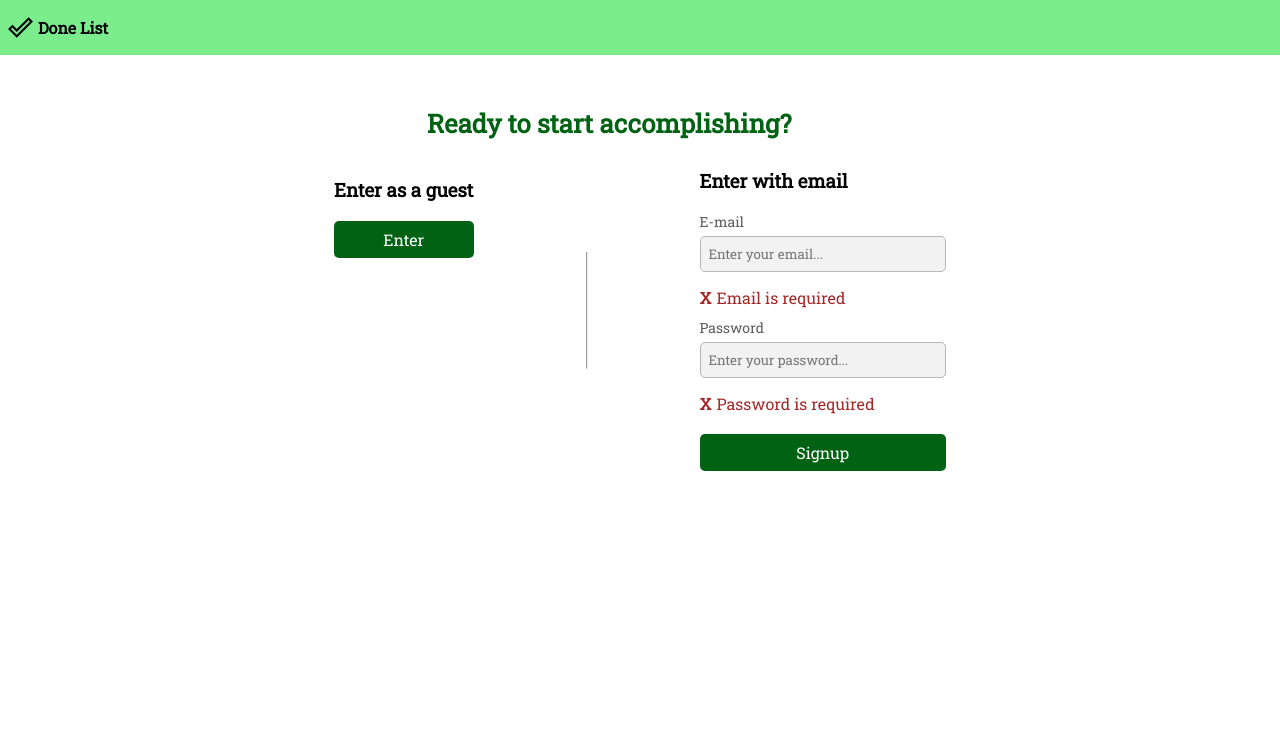
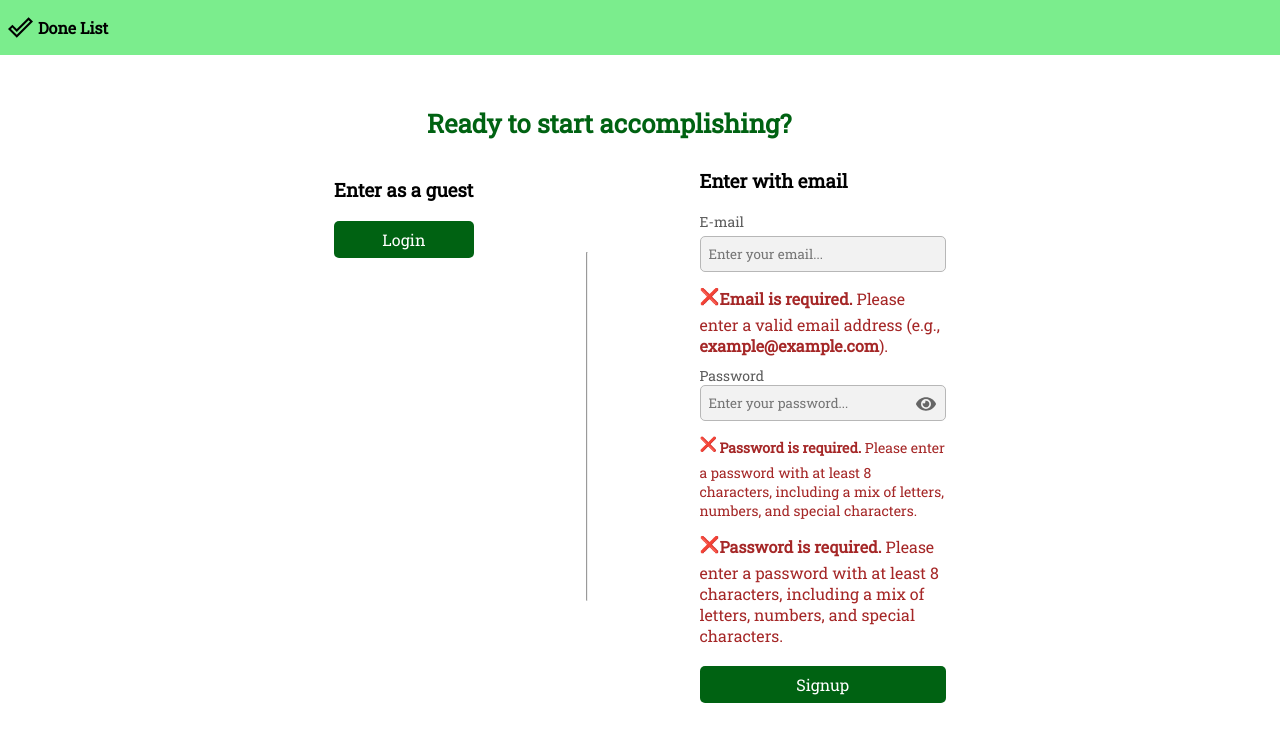
Before and after one commit to saraiovieira/done-list, a React (Create React App) app in the folder client/: page /login in a window 1280 px wide. Both pictures are taken after a click on the button "Signup". Shown: the top 742 px of the page. Built offline with nearby package versions, Linux system fonts and the light colour scheme; no server answers; the HTML template or start-up script is replaced by a standard one.

Commit message:
change error message and show/hide password

```diff
--- a/client/src/Pages/Login/Login.css
+++ b/client/src/Pages/Login/Login.css
@@ -103,12 +103,37 @@
 }
 
 /* Error Icon Styles */
-.login__error::before {
+.login__error-icon {
+  font-family: "Arial", sans-serif;
   font-weight: 900;
   width: 15px;
-  height: 15px;
+  height: 27px;
   margin-right: 5px;
-  content: "\58";
+  content: "❌";
+  display: inline-block;
+  vertical-align: middle;
+}
+
+.password-input-container {
+  position: relative;
+}
+
+.login__input {
+  padding-right: 40px;
+}
+
+.password-toggle-icon {
+  position: absolute;
+  top: 42%;
+  right: 10px;
+  transform: translateY(-50%);
+  cursor: pointer;
+}
+
+.password-toggle-icon svg {
+  width: 20px;
+  height: auto;
+  fill: #666;
 }
 
 /* Button Container Styles */
--- a/client/src/Pages/Login/Login.jsx
+++ b/client/src/Pages/Login/Login.jsx
@@ -3,6 +3,7 @@ import React, { useState } from "react";
 import "./Login.css";
 import { useNavigate } from "react-router-dom";
 import { validEmail, validPassword } from "../../Validation/Validation";
+import { FaEye, FaEyeSlash } from "react-icons/fa";
 
 const Login = () => {
   let navigate = useNavigate();
@@ -14,15 +15,28 @@ const Login = () => {
   const [errorMessage, setErrorMessage] = useState("");
   const [registered, setRegistered] = useState(false);
   const [forgotPassword, setForgotPassword] = useState(false);
+  const [showPassword, setShowPassword] = useState(false);
+
+  const handleTogglePassword = () => {
+    setShowPassword(!showPassword);
+  };
 
   let validateEmail = (email) => {
     let isEmailValid = { status: true, emailError: "" };
     if (!email) {
       isEmailValid.status = false;
-      isEmailValid.emailError = "Email is required";
+      isEmailValid.emailError = (
+        <>
+          <strong>Email is required.</strong> Please enter a valid email address (e.g., <strong>example@example.com</strong>).
+        </>
+      );
     } else if (!validEmail.test(email)) {
       isEmailValid.status = false;
-      isEmailValid.emailError = "Email is invalid";
+      isEmailValid.emailError = (
+        <>
+          <strong>Email is invalid.</strong> Please enter a valid email address (e.g., <strong>example@example.com</strong>).
+        </>
+      );
     }
     return isEmailValid;
   };
@@ -31,12 +45,30 @@ const Login = () => {
     let isPasswordValid = { status: true, passwordError: "" };
     if (!password) {
       isPasswordValid.status = false;
-      isPasswordValid.passwordError = "Password is required";
+      isPasswordValid.passwordError = (
+        <>
+          <strong>Password is required.</strong> Please enter a password with at least 8 characters, including a mix of letters, numbers, and special characters.
+        </>
+      );
     } else if (!validPassword.test(password)) {
       isPasswordValid.status = false;
-      isPasswordValid.passwordError = "Password is invalid. Your password must have at least 1 letter, 1 number and 6 digits";
+      isPasswordValid.passwordError = (
+        <>
+          <strong>Password is invalid.</strong> Please enter a password with at least 8 characters, including a mix of letters, numbers, and special characters.
+        </>
+      );
     }
     return isPasswordValid;
+  };
+
+  const handleEmailChange = (event) => {
+    setEmail(event.target.value);
+    setEmailError("");
+  };
+
+  const handlePasswordChange = (event) => {
+    setPassword(event.target.value);
+    setPasswordError("");
   };
 
   const handleRedirect = (e) => {
@@ -114,7 +146,7 @@ const Login = () => {
               type="button"
               onClick={handleRedirect}
             >
-              Enter
+              Login
             </button>
           </div>
           <hr className="login__divider" />
@@ -130,26 +162,49 @@ const Login = () => {
                 name="Email"
                 id="email"
                 value={email}
-                onChange={({ target }) => setEmail(target.value)}
+                onChange={handleEmailChange}
                 placeholder="Enter your email..."
                 required
               />
-              {emailError && <p className="login__error">{emailError}</p>}
+              {emailError && <div className="login__error" role="alert">
+                <span aria-hidden="true" className="login__error-icon">❌</span>
+                {emailError}
+              </div>}
               <label className="login__label" htmlFor="password">
                 Password
-              </label>
+                <div className="password-input-container">
                   <input
                     className={passwordError ? "login__input login__input--error" : "login__input"}
-                type="password"
+                    type={showPassword ? "text" : "password"}
                     name="Password"
                     id="password"
                     value={password}
-                onChange={({ target }) => setPassword(target.value)}
+                    onChange={handlePasswordChange}
                     placeholder="Enter your password..."
                     aria-label="password"
                     required
                   />
-              {passwordError && <p className="login__error">{passwordError}</p>}
+                  <div
+                    className="password-toggle-icon"
+                    onClick={handleTogglePassword}
+                    role="button"
+                    tabIndex="0"
+                    aria-label={showPassword ? "Hide password" : "Show password"}
+                  >
+                    {showPassword ? <FaEyeSlash /> : <FaEye />}
+                  </div>
+                </div>
+                {passwordError && (
+                  <div className="login__error" role="alert">
+                    <span aria-hidden="true" className="login__error-icon">❌</span>
+                    {passwordError}
+                  </div>
+                )}
+              </label>
+              {passwordError && <div className="login__error" role="alert">
+                <span aria-hidden="true" className="login__error-icon">❌</span>
+                {passwordError}
+              </div>}
               {registered === true ? (
                 <button
                   className="login__button"
--- a/client/src/Validation/Validation.jsx
+++ b/client/src/Validation/Validation.jsx
@@ -3,5 +3,5 @@ export const validEmail = new RegExp(
 );
 
 export const validPassword = new RegExp(
-    "^(?=.*?[A-Za-z])(?=.*?[0-9]).{6,}$"
+    "^(?=.*?[A-Za-z])(?=.*?[0-9]).{8,}$"
 );
```
Lines whose indentation alone changed are shown as unchanged.
